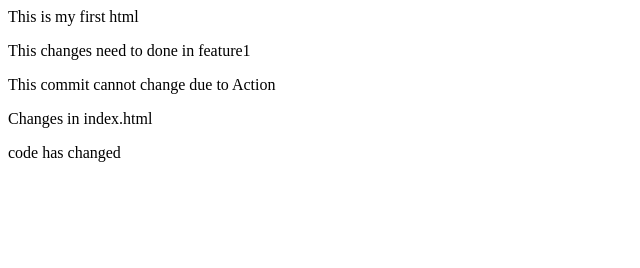
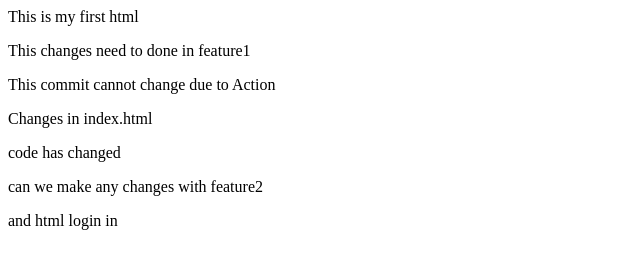
Before and after one commit to Shivakirang/localrepo, a plain HTML site: page index.html in a window 1280 px wide. Shown: the whole page, without its empty margins (0-640 px from the left). Drawn offline with Linux system fonts and the light colour scheme.

Commit message:
Feature2 changes done

```diff
--- a/index.html
+++ b/index.html
@@ -3,3 +3,5 @@
 <p> This commit cannot change due to Action</p>
 <p> Changes in index.html</p>
 <p>code has changed</p>
+<p>can we make any changes with feature2</p>
+<p>and html login in</p>
```
